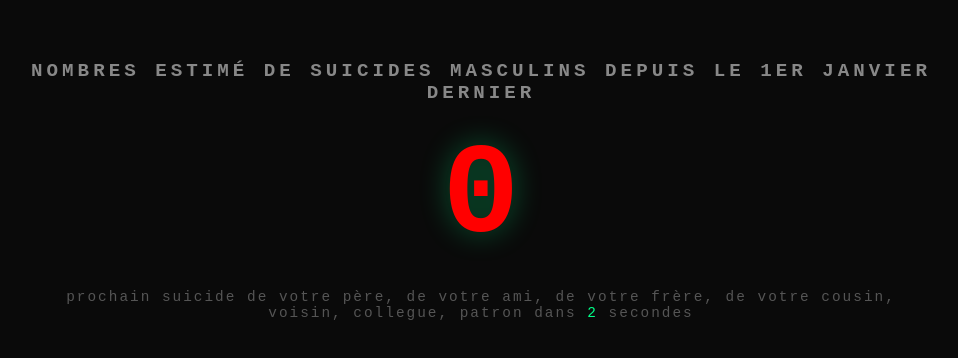
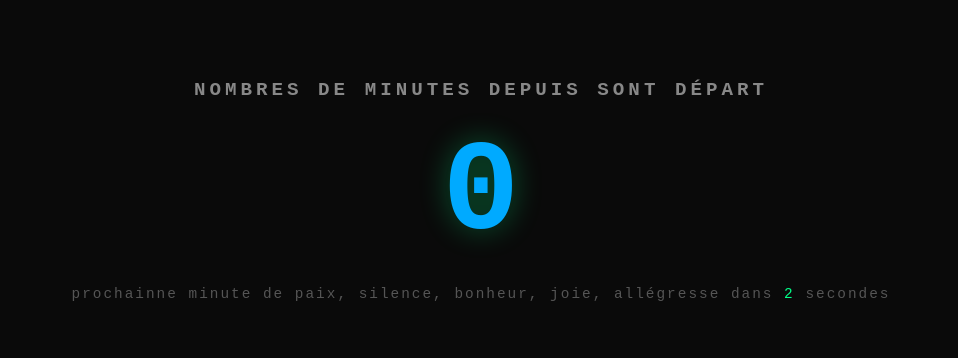
Before and after one commit to Elarass/harrat, a website: page index.html in a window 1280 px wide. Shown: the part 210-568 px from the top of the page, without its empty margins (159-1117 px from the left). Drawn offline with Linux system fonts and the light colour scheme; no server answers.

Commit message:
Add files via upload

```diff
--- a/index.html
+++ b/index.html
@@ -31,7 +31,7 @@
         #count {
             font-size: 8rem;
             font-weight: bold;
-            color: #ff0000;
+            color: #00aaff;
             text-shadow: 0 0 30px #00ff8855;
         }
         p {
@@ -62,9 +62,9 @@
 </head>
 <body>
     <div class="container">
-        <h1>NOMBRES estimé DE SUICIDES MASCULINS DEPUIS LE 1ER JANVIER DERNIER</h1>
+        <h1>NOMBRES DE MINUTES DEPUIS SONT DÉPART</h1>
         <div id="count">0</div>
-        <p>prochain suicide de votre père, de votre ami, de votre frère, de votre cousin, voisin, collegue, patron dans <span id="next">--</span> secondes</p>
+        <p>prochainne minute de paix, silence, bonheur, joie, allégresse dans <span id="next">--</span> secondes</p>
     </div>
 
     <script>
```
